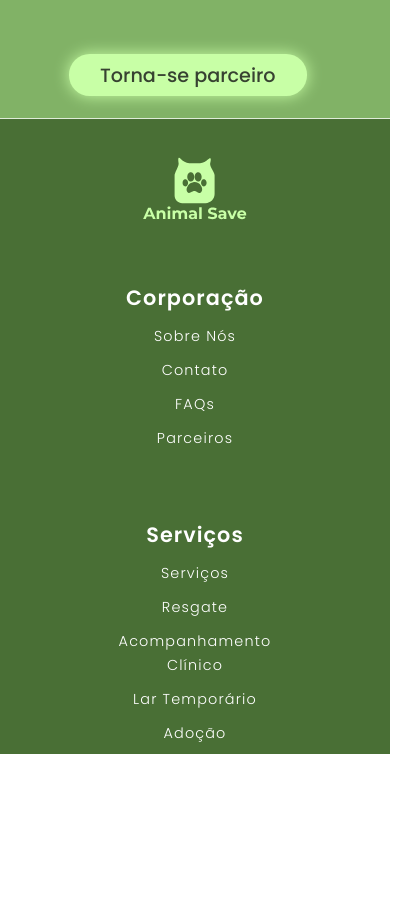
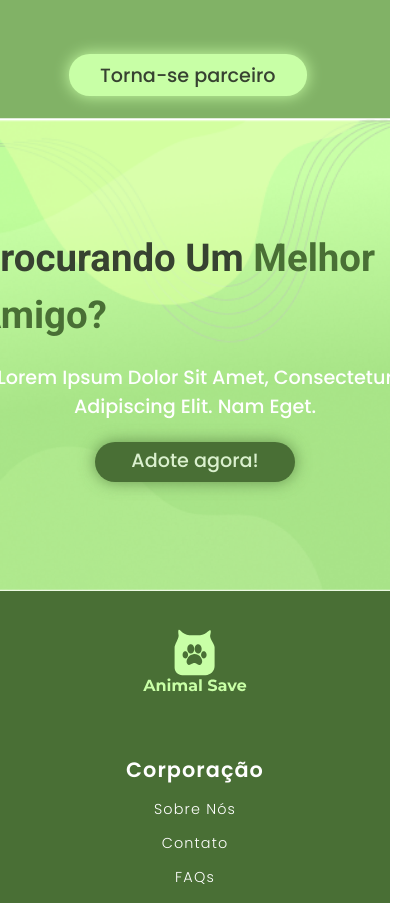
Before and after one commit to Grand-Gru-Projetos/animal-save, a React (Vite) app: page / in a window 390 px wide. Shown: the part 3585-4488 px from the top of the page, 415 px wide, since content can reach past the window. Before the commit the page ends 4339 px from the top, so only its background shows below. Built offline with nearby package versions, Linux system fonts and the light colour scheme.

Commit message:
feito section melhor amigo sem responsividade

```diff
--- a/src/App.tsx
+++ b/src/App.tsx
@@ -7,6 +7,7 @@ import { ContentServices } from './Components/ServicesTitle'
 import { BeProtector } from './Components/BeProtector'
 import { Footer } from './Components/Footer'
 import { PartnerSection } from './Components/Partner'
+import { BestFrind } from './Components/BestFriend'
 
 
 function App() {
@@ -19,9 +20,9 @@ function App() {
       <ContentServices />
       <ProjectsSection />
       <BeProtector />
-      <PartnerSection/>
+      <PartnerSection />
+      <BestFrind />
       <Footer />
-
 
 
     </>
--- /dev/null
+++ b/src/Components/BestFriend/index.module.css
@@ -0,0 +1,69 @@
+.section_container {
+    background-image: url('../../assets/background-best-friend.png');
+    background-repeat: no-repeat;
+    background-position: center;
+    background-size: cover;
+    height: 56vh;
+    display: flex;
+    align-items: center;
+    justify-content: center;
+}
+
+.information_container {
+    display: flex;
+    flex-direction: column;
+    justify-content: center;
+    align-items: center;
+    gap: 20px;
+}
+
+.title {
+    font-family: 'Roboto';
+    font-style: normal;
+    font-weight: 700;
+    font-size: 38.4px;
+
+    text-transform: capitalize;
+
+    color: #374231;
+}
+
+.title_highlight {
+    font-family: 'Roboto';
+    font-style: normal;
+    font-weight: 700;
+    font-size: 38.4px;
+    text-transform: capitalize;
+
+    color: #496F35;
+}
+
+.information {
+    font-family: 'Poppins';
+    font-style: normal;
+    font-weight: 500;
+    font-size: 19.2px;
+    text-align: center;
+    text-transform: capitalize;
+    width: 439px;
+    color: #FFFFFF;
+
+}
+
+.button {
+    background: #496F35;
+    box-shadow: 0px 0px 16px rgba(73, 111, 53, 0.7);
+    border-radius: 20.8px;
+    width: 200px;
+    height: 40px;
+
+    font-family: 'Poppins';
+    font-style: normal;
+    font-weight: 500;
+    font-size: 19.2px;
+
+
+
+    color: #DAF0CE;
+
+}
--- /dev/null
+++ b/src/Components/BestFriend/index.tsx
@@ -0,0 +1,26 @@
+
+import styles from './index.module.css'
+
+
+
+
+export const BestFrind = () => {
+    return (
+        <section className={styles.section_container}>
+            <article className={styles.information_container}>
+                <h1 className={styles.title}>
+                    Procurando um <span className={styles.title_highlight}>melhor amigo?</span>
+                </h1>
+                <p className={styles.information}>Lorem ipsum dolor sit amet, consectetur adipiscing elit. Nam eget.</p>
+
+                <button className={styles.button}>
+                    Adote agora!
+                </button>
+            </article>
+        </section>
+
+
+
+    )
+
+}
```
Also changed, not shown: src/assets/background-best-friend.png (added).
